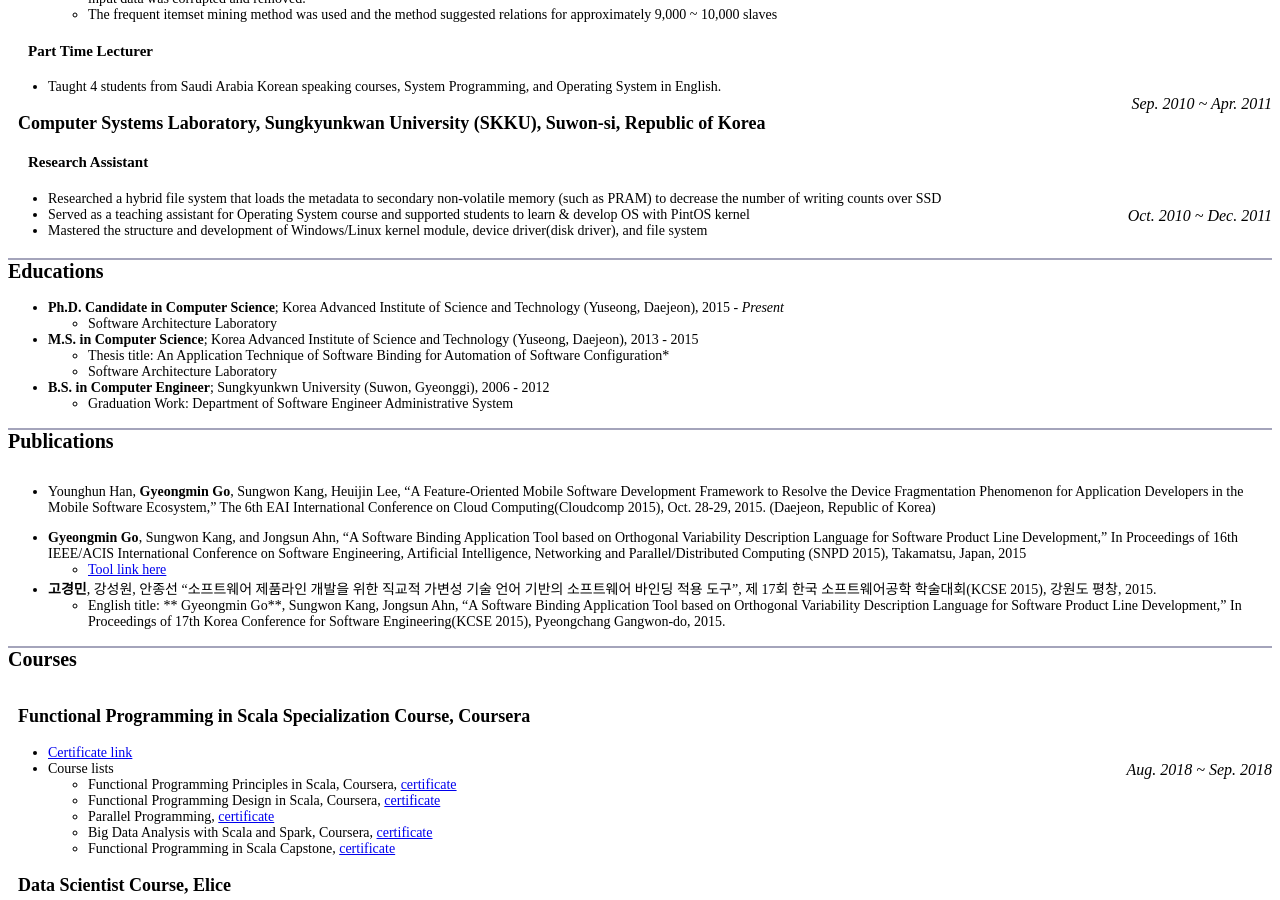
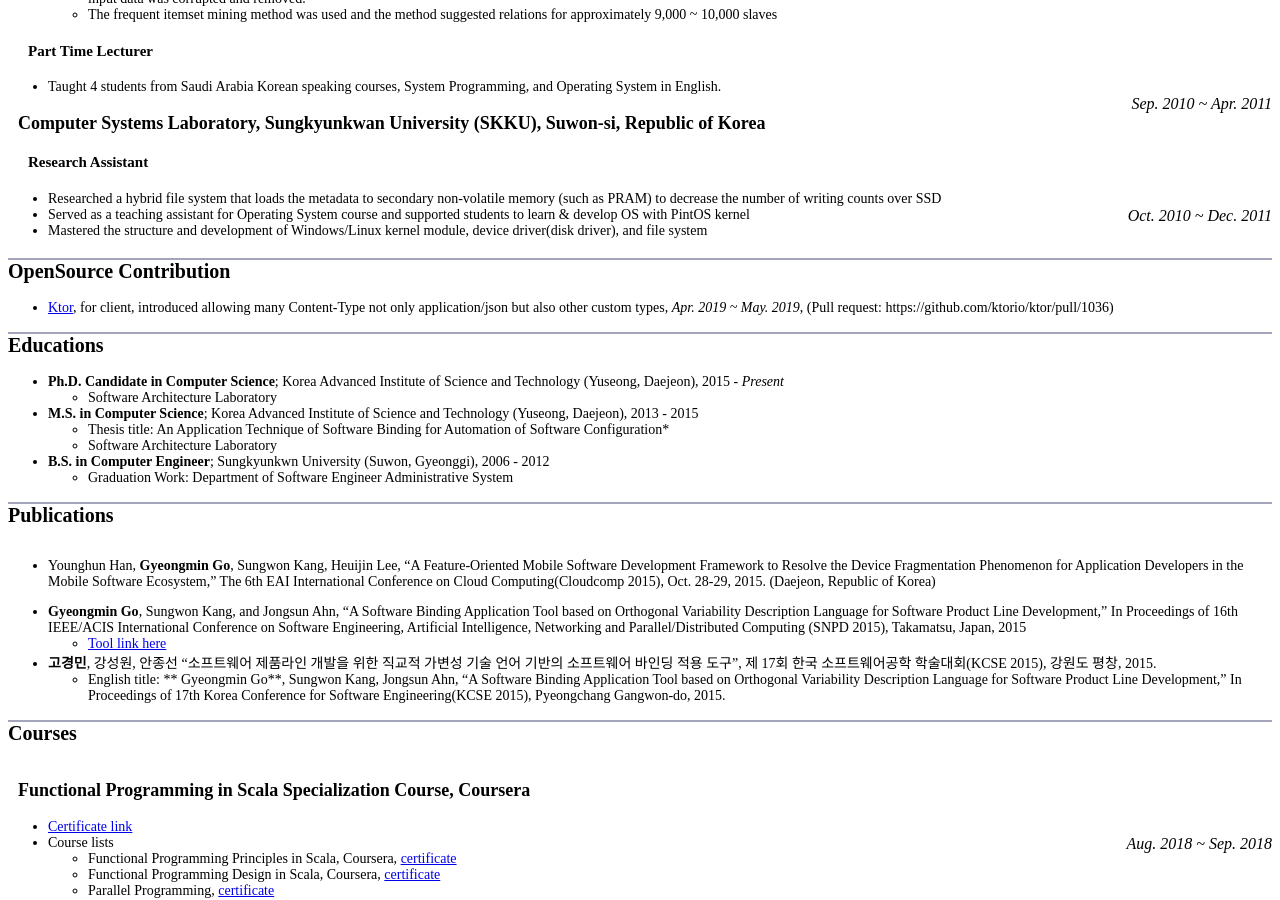
Before and after one commit to gkm2164/gkm2164.github.io, a Jekyll site: the page built from index.md, in a window 1280 px wide and 900 px high, scrolled down 1892 px. Built offline with Jekyll 4.4.1, drawn with Linux system fonts in a browser that asks for light colours; our own code applies the rules of GitHub Pages for plain Markdown files.

Commit message:
Update index.md

````diff
--- a/index.md
+++ b/index.md
@@ -142,6 +142,9 @@ _Oct. 2010 ~ Dec. 2011_
 * Served as a teaching assistant for Operating System course and supported students to learn & develop OS with PintOS kernel
 * Mastered the  structure and development of Windows/Linux kernel module, device driver(disk driver), and file system
 
+## OpenSource Contribution
+* [Ktor](https://github.com/ktorio/ktor), for client, introduced allowing many Content-Type not only ```application/json``` but also other custom types, _Apr. 2019 ~ May. 2019_, (Pull request: https://github.com/ktorio/ktor/pull/1036)
+
 ## Educations
 * **Ph.D. Candidate in Computer Science**; Korea Advanced Institute of Science and Technology (Yuseong, Daejeon), 2015 - _Present_
    * Software Architecture Laboratory
````
